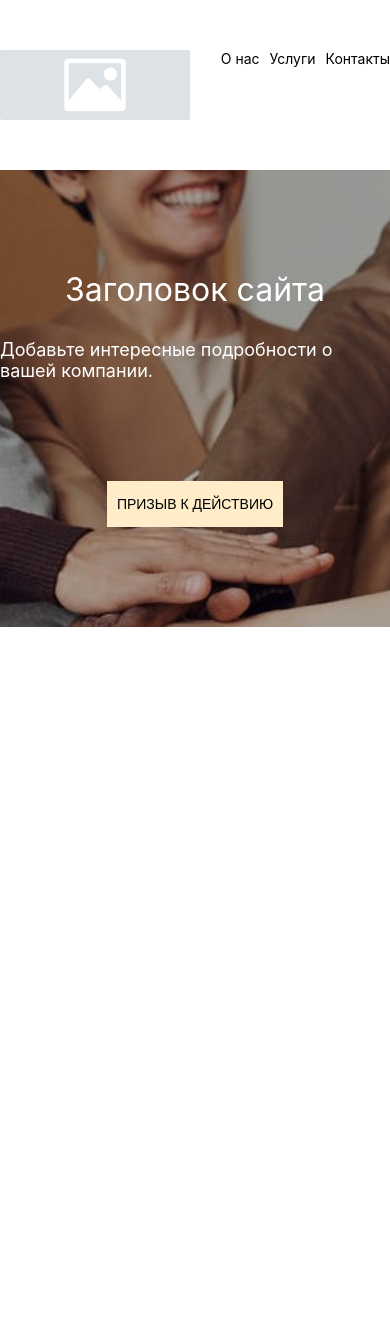
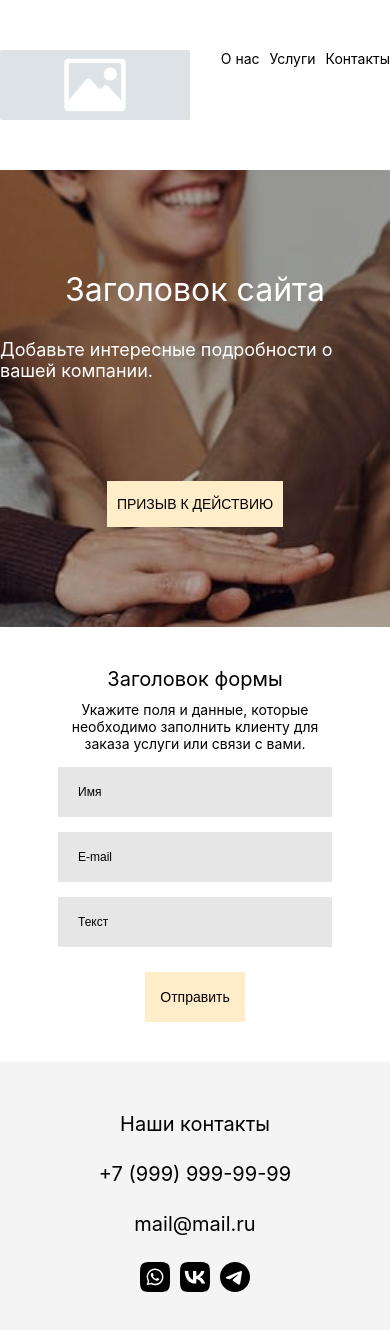
Before and after one commit to BulatGim/templates, a React (Create React App) app: page /template1 in a window 390 px wide. Shown: the top 1330 px of the page. Before the commit the page ends 844 px from the top, so only its background shows below. Built offline with nearby package versions, Linux system fonts and the light colour scheme.

Commit message:
form add

```diff
--- /dev/null
+++ b/src/organisms/sectionForm/sectionForm.js
@@ -0,0 +1,30 @@
+import './sectionForm.scss';
+import { useState } from 'react'
+export default function SectionForm() {
+    const [values, setValues] = useState({})
+    function handleChange(e) {
+        const { name, value } = e.target
+        setValues({
+            ...values,
+            [name]: value
+        })
+    }
+    function handleForm(e) {
+        e.preventDefault();
+        console.log(values)
+    }
+    return (
+        <div className="sectionForm">
+            <div className="sectionForm__container">
+                <h2 className="sectionForm__title">Заголовок формы</h2>
+                <h4 className="sectionForm__subtitle">Укажите поля и данные, которые необходимо заполнить клиенту для заказа услуги или связи с вами.</h4>
+                <form className="sectionForm__form" onSubmit={handleForm}>
+                    <input type="text" className="sectionForm__input" placeholder='Имя' name='name' value={values.name || ''} onChange={handleChange}></input>
+                    <input type="text" className="sectionForm__input" placeholder='E-mail' name='email' value={values.email || ''} onChange={handleChange}></input>
+                    <input type="text" className="sectionForm__input" placeholder='Текст' name='text' value={values.text || ''} onChange={handleChange}></input>
+                    <button type="submit" className="sectionForm__button"><h4>Отправить</h4></button>
+                </form>
+            </div>
+        </div>
+    )
+}
--- /dev/null
+++ b/src/organisms/sectionForm/sectionForm.scss
@@ -0,0 +1,183 @@
+$bg_input:#E6E6E6;
+$bg_button: #FFECC8;
+
+.sectionForm {
+    &__container {
+        max-width: 1290px;
+        margin: 100px auto;
+        display: flex;
+        flex-direction: column;
+        align-items: center;
+    }
+
+    &__title {
+        margin-bottom: 15px;
+    }
+
+    &__subtitle {
+        margin-bottom: 50px;
+    }
+
+    &__form {
+        display: flex;
+        align-items: center;
+    }
+
+    &__input {
+        max-width: 300px;
+        height: 60px;
+        background: $bg_input;
+        margin-right: 30px;
+        padding: 20px;
+        font-size: 16px;
+        line-height: 130%;
+
+        &::placeholder {
+            color: black;
+            font-size: 16px;
+            line-height: 130%;
+        }
+    }
+
+    &__button {
+        width: 190px;
+        height: 60px;
+        background: $bg_button;
+        cursor: pointer;
+    }
+
+    @media (min-width: 1280px) and (max-width: 1439px) {
+        &__container {
+            max-width: 1170px;
+        }
+
+        &__input {
+            max-width: 270px;
+        }
+
+        &__button {
+            width: 170px;
+        }
+    }
+
+    @media (min-width: 1024px) and (max-width: 1279px) {
+        &__container {
+            max-width: 940px;
+        }
+
+        &__input {
+            max-width: 220px;
+        }
+
+        &__button {
+            width: 140px;
+        }
+    }
+
+    @media (min-width: 768px) and (max-width: 1023px) {
+        &__container {
+            max-width: 630px;
+        }
+
+        &__subtitle {
+            max-width: 500px;
+            text-align: center;
+        }
+
+        &__input {
+            max-width: 150px;
+            padding: 10px;
+            padding-left: 20px;
+            font-size: 14px;
+            margin-right: 20px;
+
+            &::placeholder {
+                font-size: 14px;
+            }
+        }
+
+        &__button {
+            width: 100px;
+        }
+    }
+
+    @media (min-width: 560px) and (max-width: 767px) {
+        &__container {
+            max-width: 525px;
+            margin: 50px auto;
+        }
+
+        &__subtitle {
+            max-width: 500px;
+            text-align: center;
+            margin-bottom: 30px;
+        }
+
+        &__form {
+            flex-direction: column;
+            width: 274px;
+        }
+
+        &__input {
+            width: 100%;
+            height: 50px;
+            padding: 10px;
+            padding-left: 20px;
+            font-size: 12px;
+            margin-right: 0;
+            margin-bottom: 15px;
+
+            &::placeholder {
+                font-size: 12px;
+            }
+        }
+
+        &__button {
+            width: 100px;
+            height: 50px;
+            margin-top: 20px;
+        }
+    }
+
+    @media (min-width: 320px) and (max-width: 559px) {
+        &__container {
+            max-width: 525px;
+            margin: 40px auto;
+        }
+
+        &__title {
+            margin-bottom: 10px;
+        }
+
+        &__subtitle {
+            max-width: 280px;
+            text-align: center;
+            margin-bottom: 15px;
+        }
+
+        &__form {
+            flex-direction: column;
+            width: 274px;
+        }
+
+        &__input {
+            width: 100%;
+            height: 50px;
+            padding: 10px;
+            padding-left: 20px;
+            font-size: 12px;
+            margin-right: 0;
+            margin-bottom: 15px;
+
+            &::placeholder {
+                font-size: 12px;
+            }
+        }
+
+        &__button {
+            width: 100px;
+            height: 50px;
+            margin-top: 10px;
+        }
+    }
+}
--- a/src/templates/template1/template1.js
+++ b/src/templates/template1/template1.js
@@ -1,13 +1,16 @@
 import './template1.scss'
 import SectionHeader from "../../organisms/sectionHeader/sectionHeader";
 import SectionMain from "../../organisms/sectionMain/sectionMain";
-
+import SectionForm from "../../organisms/sectionForm/sectionForm"
+import SectionFooter from "../../organisms/sectionFooter/sectionFooter"
 
 export default function Template1() {
     return(
         <div className="template1">
             <SectionHeader />
             <SectionMain />
+            <SectionForm/>
+            <SectionFooter/>
         </div>
     )
 }
```
Also changed, not shown: 1 other file (tests, documents, lock files or other folders).
